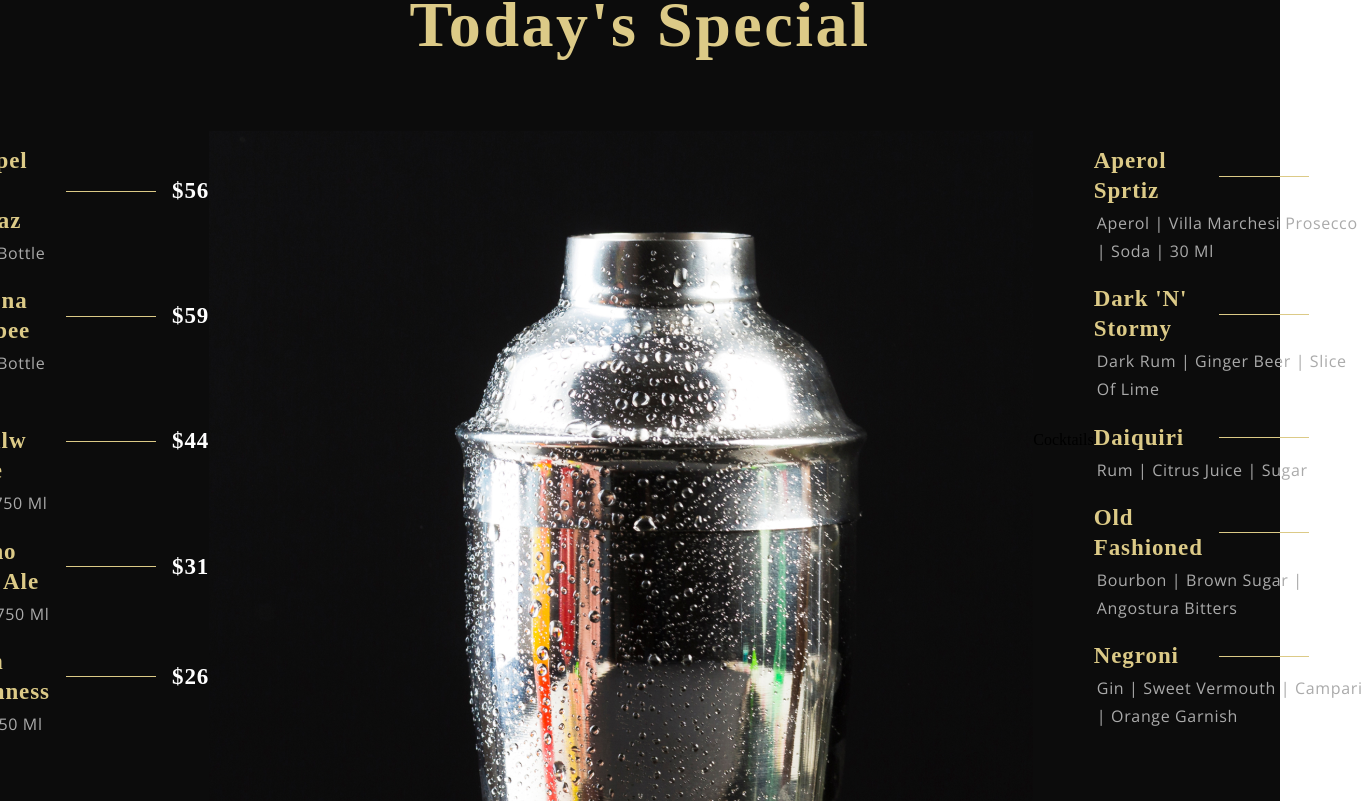
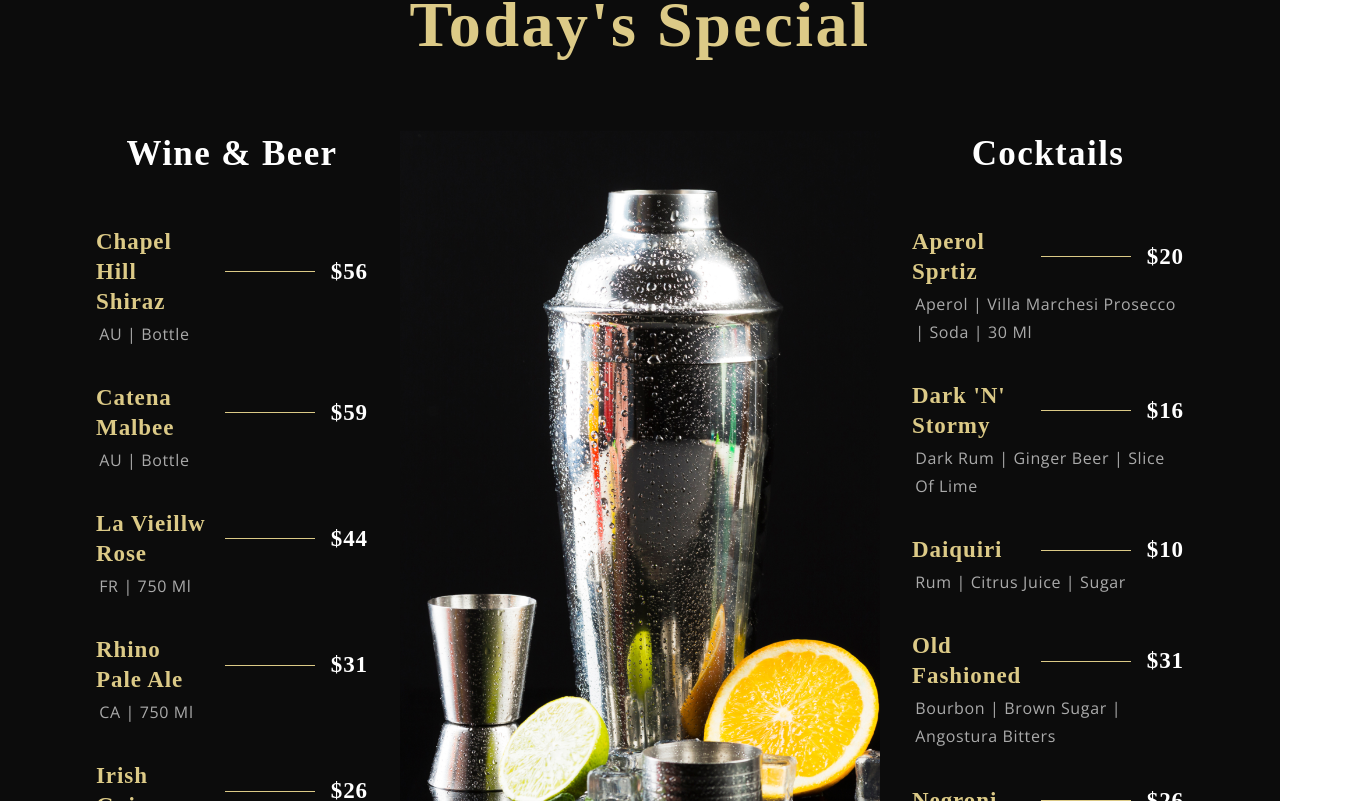
Before and after one commit to Gjorgjioska/RestaurantWeb-ReactProject-, a React (Create React App) app: page / in a window 1280 px wide. Shown: the part 2339-3140 px from the top of the page, 1365 px wide, since content can reach past the window. Built offline with nearby package versions, Linux system fonts and the light colour scheme; a web font is replaced by a local one.

Commit message:
our SpecialMenu Page is designed

```diff
--- a/src/container/Menu/SpecialMenu.css
+++ b/src/container/Menu/SpecialMenu.css
@@ -16,3 +16,63 @@
   align-items: flex-start;
   flex-direction: row;
 }
+.app__specialMenu-menu_heading {
+  font-family: var(--font-base);
+  font-weight: 600;
+  font-size: 45px;
+  line-height: 58.8px;
+  letter-spacing: 0.04em;
+  color: var(--color-white);
+}
+
+.app__specialMenu-menu_wine,
+.app__specialMenu-menu_cocktails {
+  flex: 1;
+  width: 100%;
+  flex-direction: column;
+}
+.app__specialMenu-menu_img {
+  width: 480px;
+  margin: 0 2rem;
+}
+
+.app__specialMenu-menu_img img {
+  width: 100%;
+  height: auto;
+}
+.app__specialMenu_menu_items {
+  display: flex;
+  flex-direction: column;
+  margin: 2rem 0;
+  width: 100%;
+}
+
+@media screen and(max-width: 2000px) {
+  .app__specialMenu-menu_img {
+    width: 650px;
+  }
+
+  .app__specialMenu-menu_img img {
+    height: 920px;
+  }
+}
+@media screen and(max-width: 1150px) {
+  .app__specialMenu-menu {
+    flex-direction: column;
+    align-items: center;
+    width: 100%;
+  }
+  .app__specialMenu-menu_img {
+    margin: 3rem 0;
+  }
+}
+@media screen and(max-width: 600px) {
+  .app__specialMenu-menu_img {
+    width: 100%;
+  }
+}
+
+.app__specialMenu-menu_heading {
+  font-size: 35px;
+  line-height: 48.5px;
+}
```
